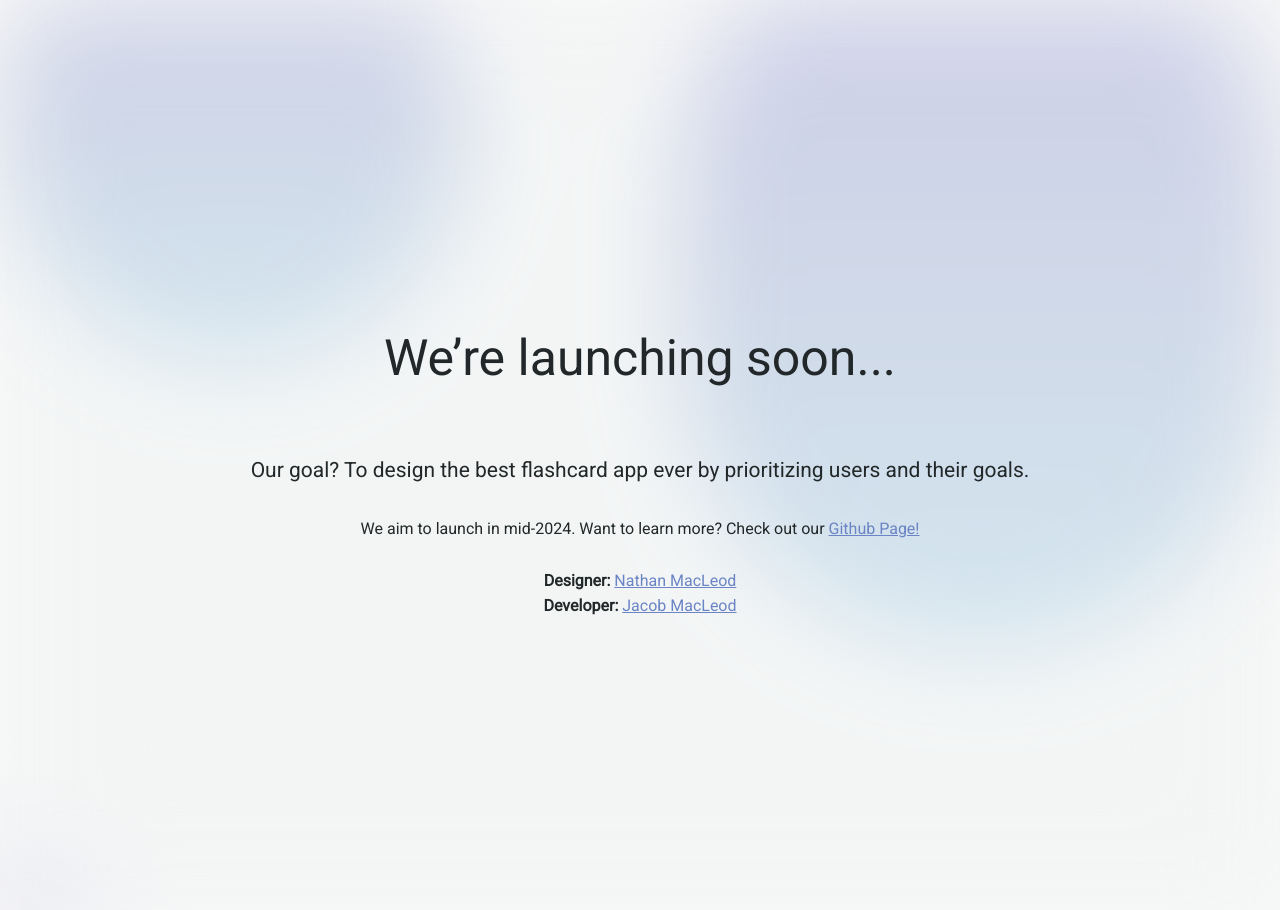
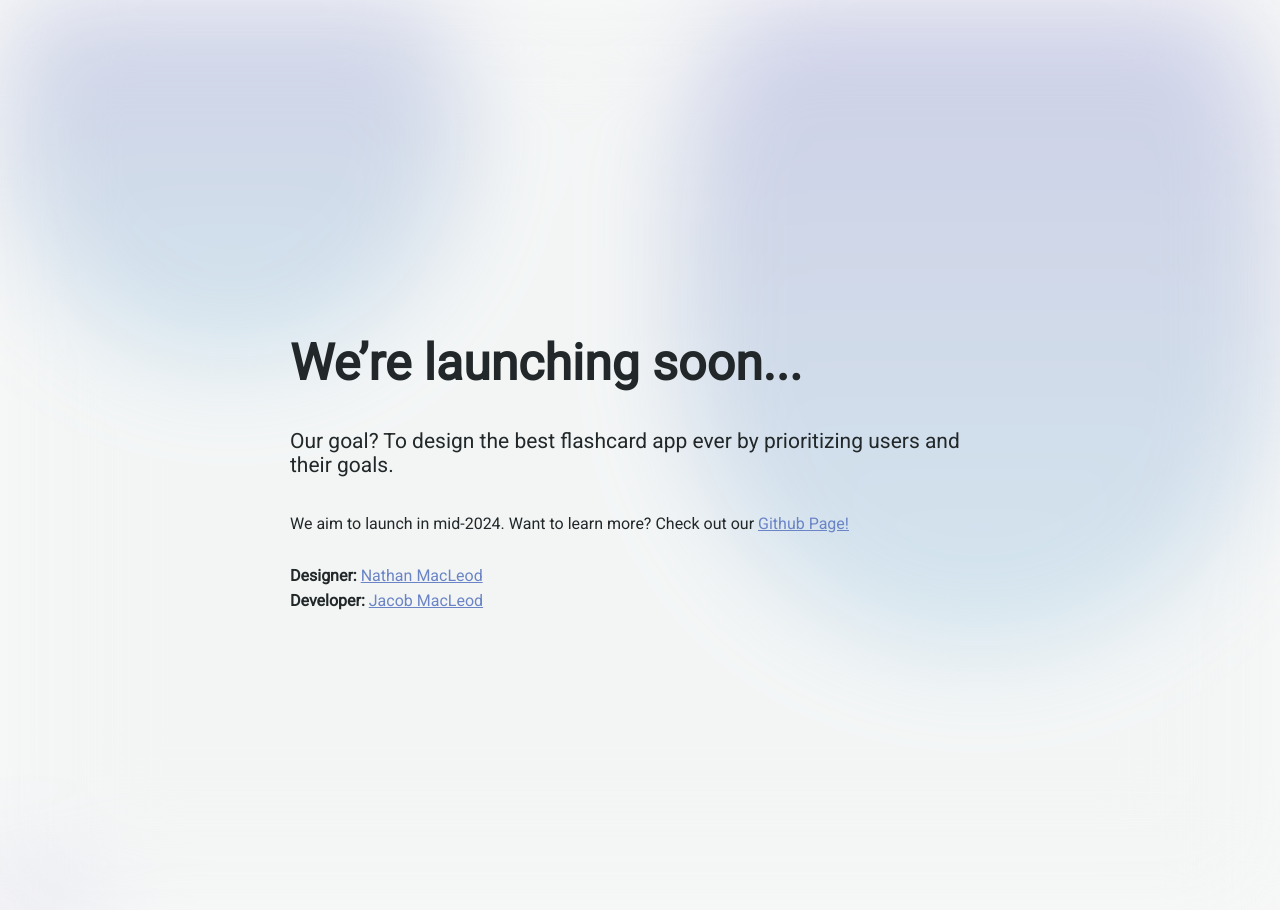
Before and after one commit to jacob-macleod/Dolphin-Flashcard-App, a Flask app: page / in a window 1280 px wide. Run offline with Flask 3, Linux system fonts and the light colour scheme; parts of the project's set-up code (start-up, migrations or seed data) failed here and were passed over.

Commit message:
Update index.html with some small tweaks

```diff
--- a/templates/index.html
+++ b/templates/index.html
@@ -12,6 +12,7 @@
             height: 100%;
             position: relative;
             font-family: 'Roboto', sans-serif;
+            overflow: hidden;
         }
 
         body, html {
@@ -22,9 +23,9 @@
             align-items: center;
         }
 
-        .content {
-            text-align: center;
+        #content {
             margin: 32px;
+            max-width: 800px;
         }
 
         #background{
@@ -64,8 +65,9 @@
             font-family: Roboto;
             font-size: 50px;
             font-style: normal;
-            font-weight: 500;
+            font-weight: bold;
             line-height: normal;
+            margin-bottom: 16px;
         }
 
         .subheader {
@@ -108,7 +110,7 @@
 </head>
 <body>
     <div id="content" style="position: absolute; z-index: 1;">
-        <div style="display: flex; flex-direction: column; justify-content: center; align-items: center; text-align: center; height: 100vh; margin: 50px;">
+        <div style="display: flex; flex-direction: column; justify-content: center; height: 100vh; margin: 50px;">
             <p class="header">We’re launching soon...</p>
             <p class="subheader">Our goal? To design the best flashcard app ever by prioritizing users and their goals.</p>
             <p class="text">We aim to launch in mid-2024. Want to learn more? Check out our <a href="https://github.com/jacob-macleod/Flashcard-App" class="link">Github Page!</a></p>
```
